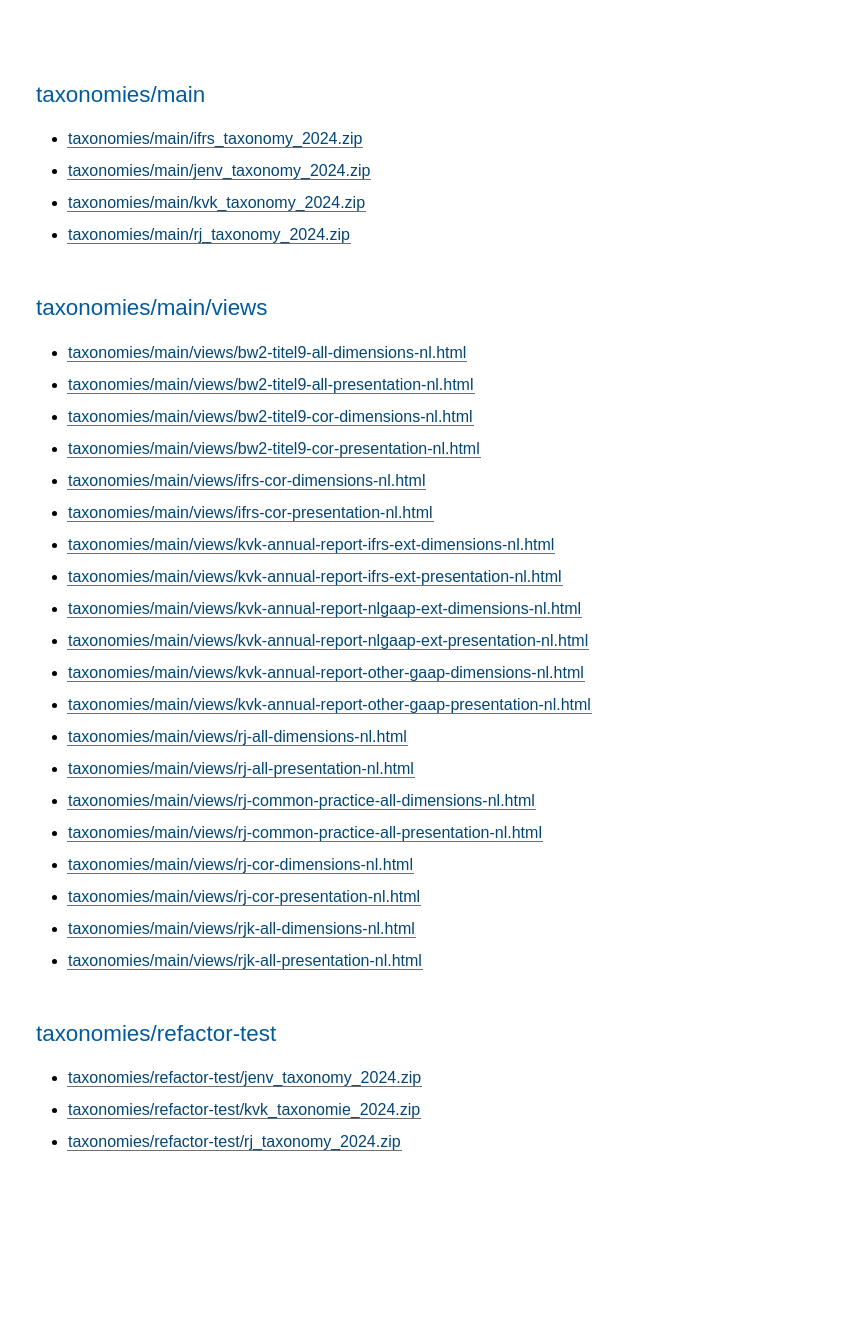
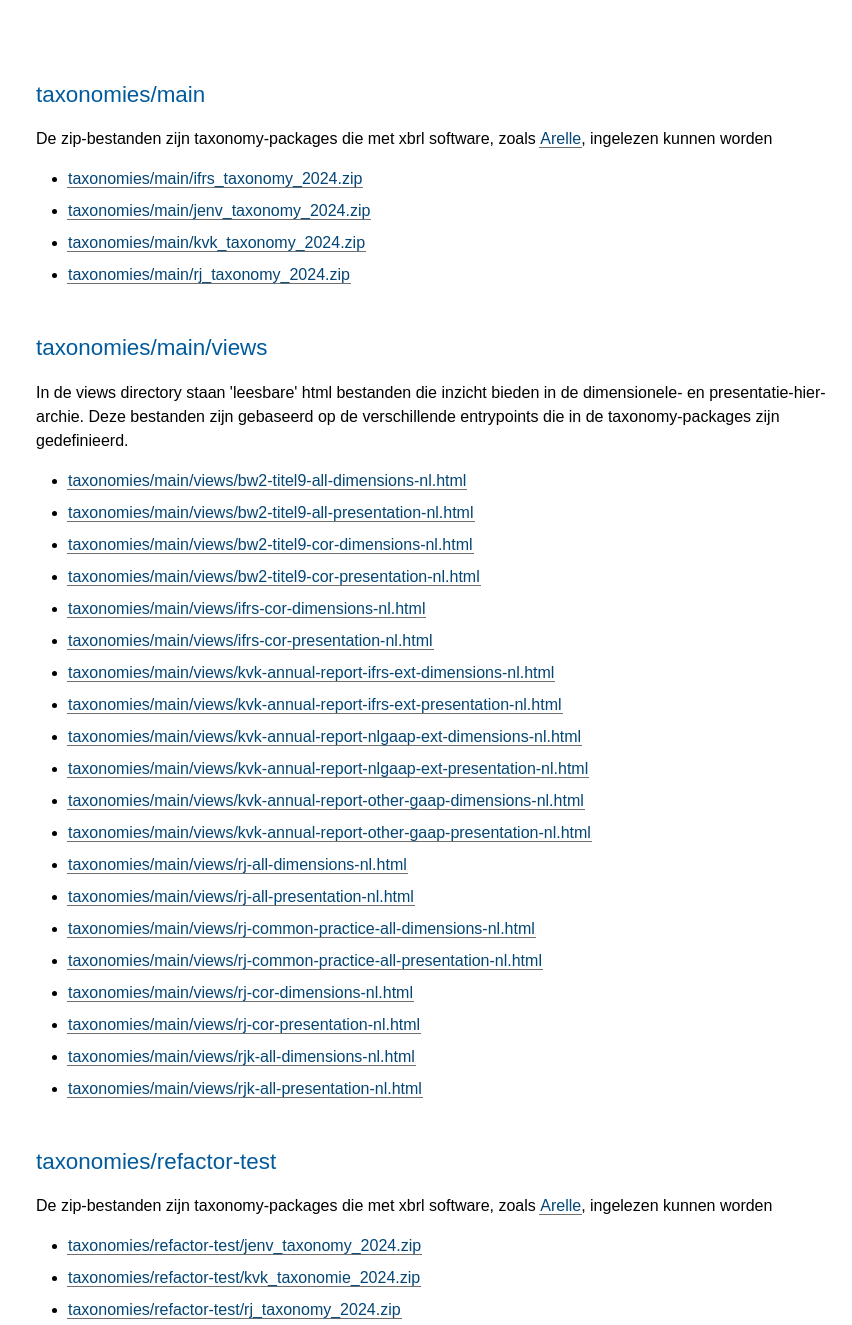
Before and after one commit to sbr-nl/cicd, a plain HTML site: page public/index.html in a window 1280 px wide. Shown: the part 100-1425 px from the top of the page, without its empty margins (428-1280 px from the left). Before the commit the page ends 1302 px from the top, so only its background shows below. Drawn offline with Linux system fonts and the light colour scheme.

Commit message:
en ineens lijkt het alsof er meer dan een directory-listing staat

```diff
--- a/public/index.html
+++ b/public/index.html
@@ -16,6 +16,11 @@
 <div id="GOOD">
     <h2>taxonomies/main</h2>
 
+    <p>De zip-bestanden zijn taxonomy-packages die met xbrl software,
+        zoals <a href="https://arelle.org/" title="Arelle, open source XBRL software">Arelle</a>,
+        ingelezen kunnen worden</p>
+
+
 <ul>
     <li><a href="taxonomies/main/ifrs_taxonomy_2024.zip">taxonomies/main/ifrs_taxonomy_2024.zip</a></li>
     <li><a href="taxonomies/main/jenv_taxonomy_2024.zip">taxonomies/main/jenv_taxonomy_2024.zip</a></li>
@@ -25,6 +30,12 @@
 </ul>
 
 <h2>taxonomies/main/views</h2>
+
+    <p>In de views directory staan 'leesbare' html bestanden die inzicht bieden in
+        de dimensionele- en presentatie-hierarchie. Deze bestanden zijn gebaseerd op
+        de verschillende entrypoints die in de taxonomy-packages zijn gedefinieerd.
+    </p>
+
 
 <ul>
     <li><a href="taxonomies/main/views/bw2-titel9-all-dimensions-nl.html">taxonomies/main/views/bw2-titel9-all-dimensions-nl.html</a></li>
@@ -52,6 +63,11 @@
 
 <h2>taxonomies/refactor-test</h2>
 
+    <p>De zip-bestanden zijn taxonomy-packages die met xbrl software,
+        zoals <a href="https://arelle.org/" title="Arelle, open source XBRL software">Arelle</a>,
+        ingelezen kunnen worden</p>
+
+
 <ul>
     <li><a href="taxonomies/refactor-test/jenv_taxonomy_2024.zip">taxonomies/refactor-test/jenv_taxonomy_2024.zip</a></li>
     <li><a href="taxonomies/refactor-test/kvk_taxonomie_2024.zip">taxonomies/refactor-test/kvk_taxonomie_2024.zip</a></li>
```
Also changed, not shown: templates/dir.html (+10 -0 lines).
